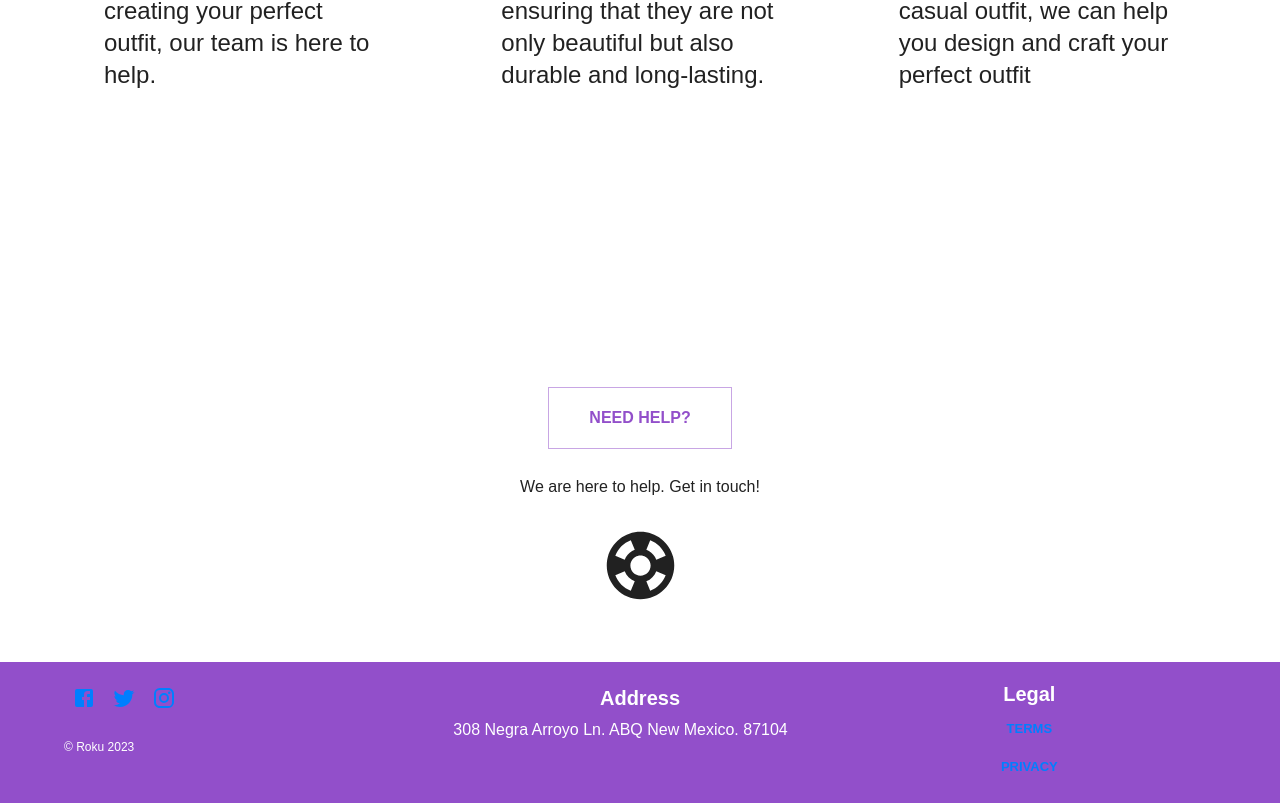
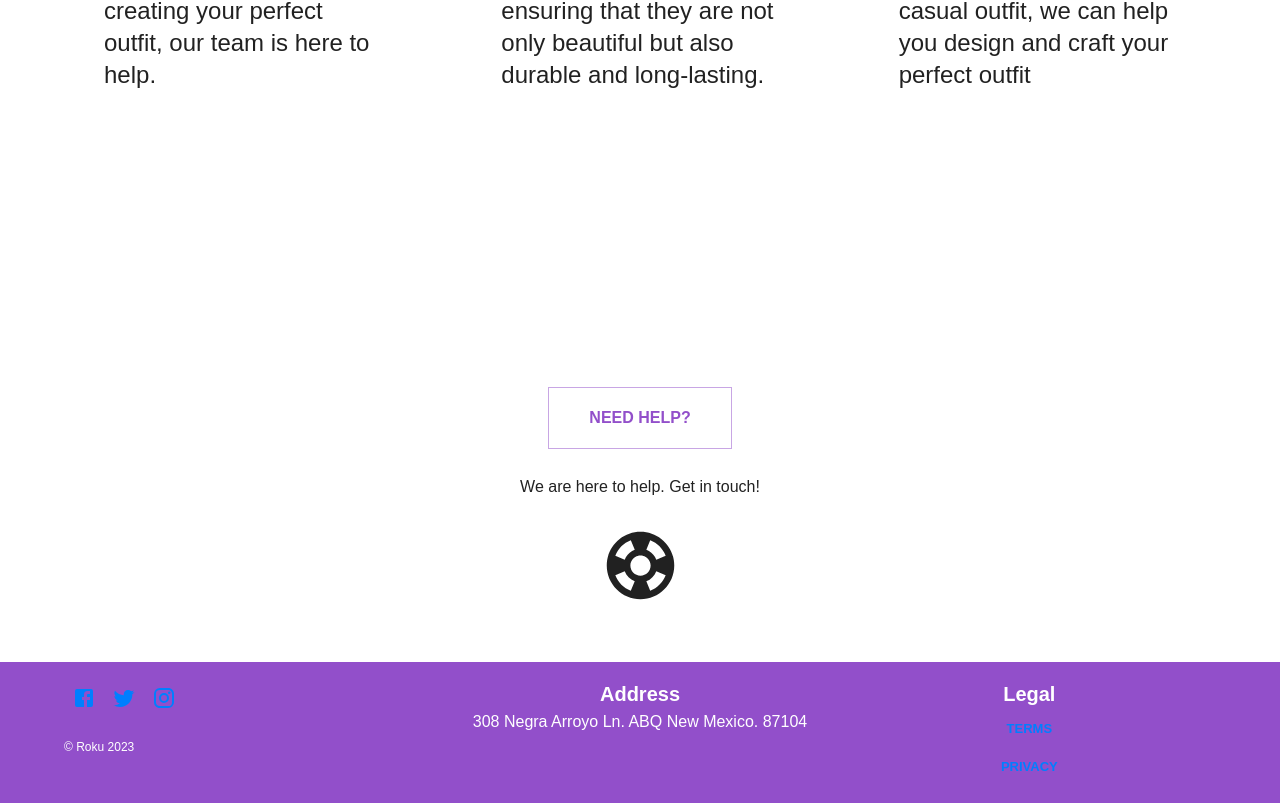
Before and after one commit to otuva/roku-fashion, a React (Create React App) app: page / in a window 1280 px wide. Shown: the part 1223-2026 px from the top of the page. Built offline with nearby package versions, Linux system fonts and the light colour scheme; no server answers.

Commit message:
remove manual styling from footer elements

```diff
--- a/src/components/Footer.jsx
+++ b/src/components/Footer.jsx
@@ -60,10 +60,10 @@ const Footer = () => {
                     </Grid>
                     {/*''address'*/}
                     <Grid item xs>
-                        <RokuTypography align={"center"} marked={"center"} variant={"h6"} my={0.5}>
+                        <RokuTypography align={"center"} marked={"center"} variant={"h6"}>
                             Address
                         </RokuTypography>
-                        <RokuTypography variant="body1" gutterBottom>
+                        <RokuTypography variant="body1" gutterBottom align={"center"}>
                             308 Negra Arroyo Ln. ABQ New Mexico. 87104
                         </RokuTypography>
                     </Grid>
```
